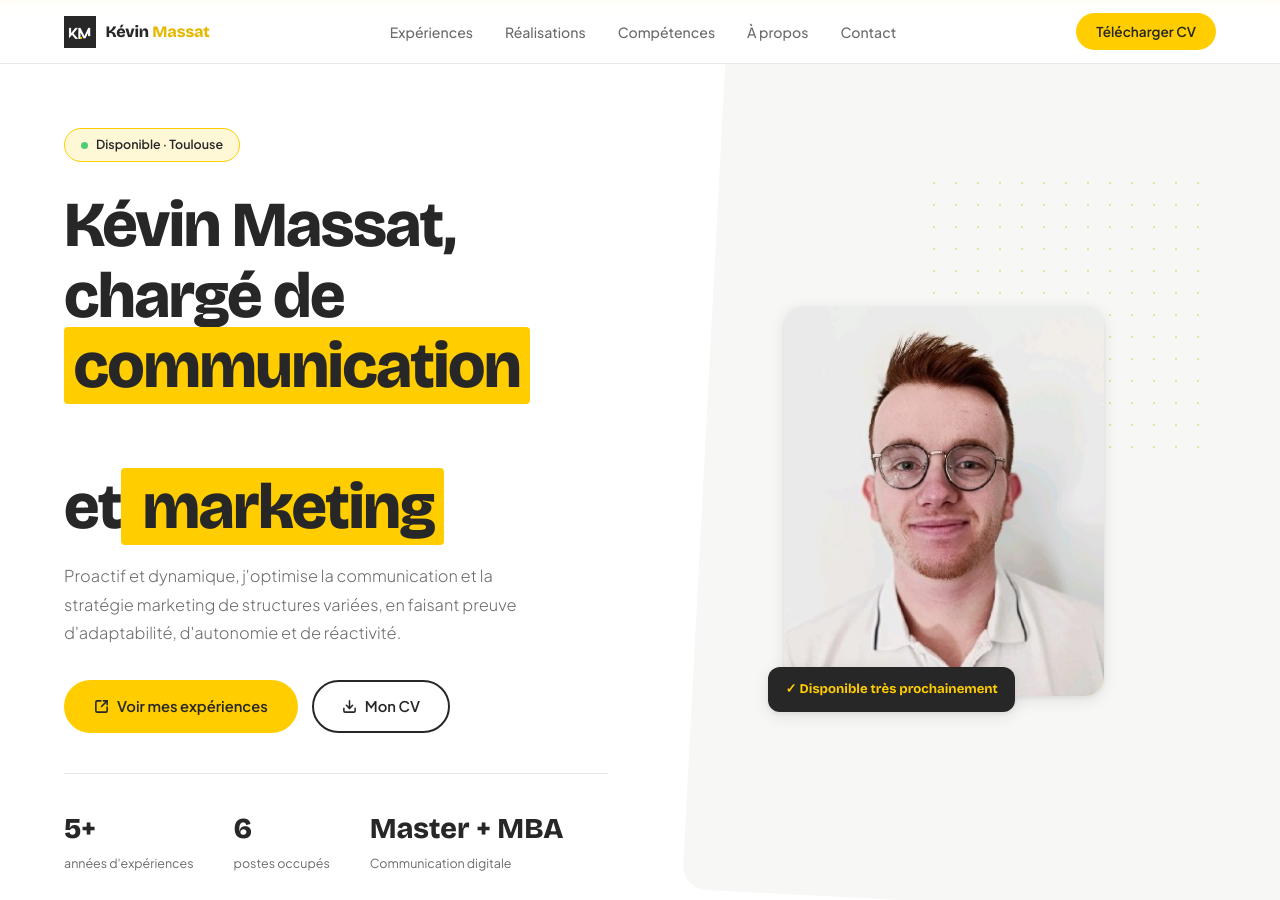
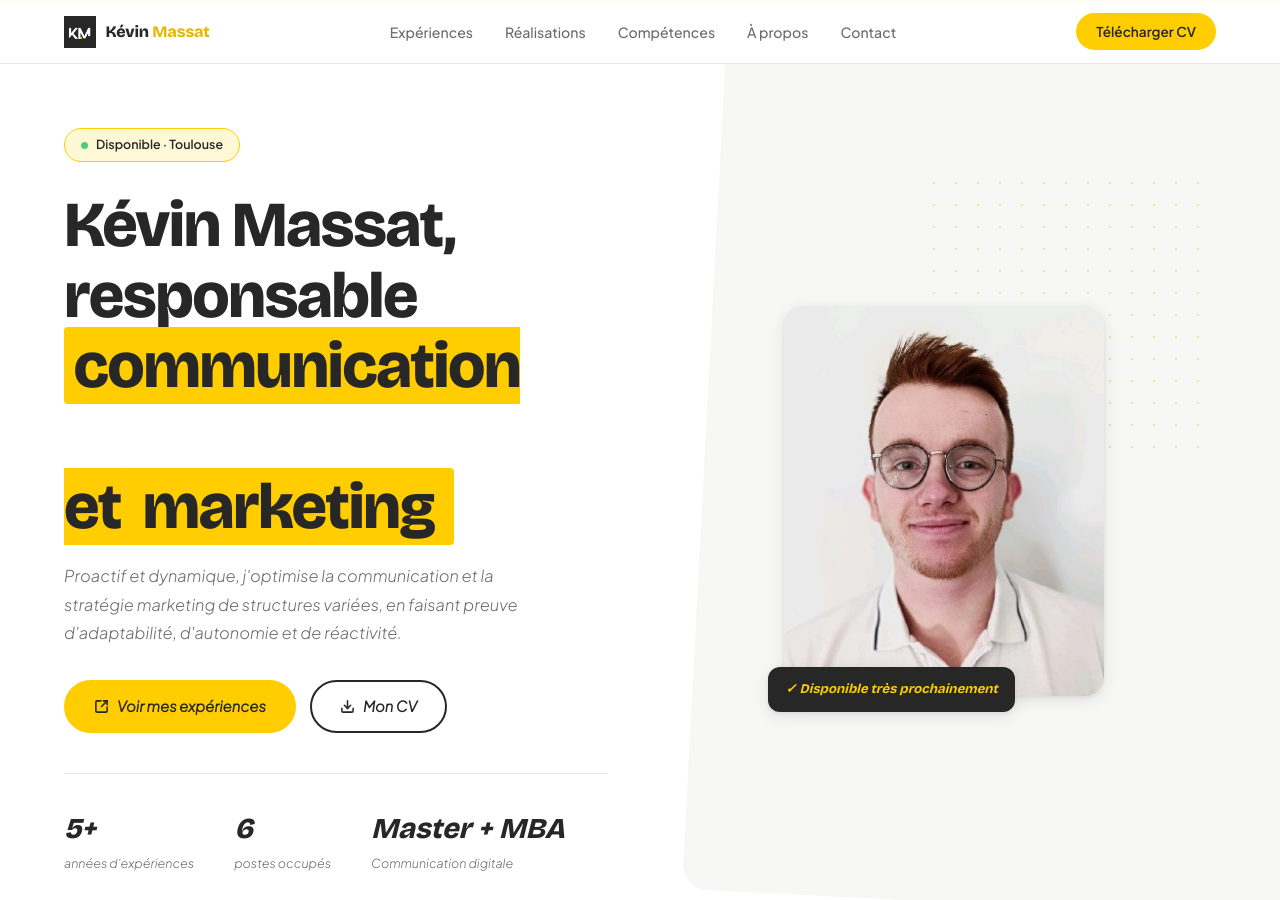
Before and after one commit to kmassat/portfolio-kevin-massat, a Jekyll site: the page built from index.html, in a window 1280 px wide and 900 px high. Built offline with Jekyll 4.4.1, drawn with Linux system fonts in a browser that asks for light colours.

Commit message:
Update 🏠 Accueil & Compétences “textes”

```diff
--- a/_data/accueil.yml
+++ b/_data/accueil.yml
@@ -1,5 +1,5 @@
 badge: Disponible · Toulouse
-titre: Kévin Massat,<br>chargé de <em>communication</em></br><br>et<em> marketing</em>
+titre: Kévin Massat,<br>responsable <em>communication</br><br>et<em> marketing</em></br>
 sous_titre: Proactif et dynamique, j'optimise la communication et la stratégie marketing de structures variées, en faisant preuve d'adaptabilité, d'autonomie et de réactivité.
 lien_cv: https://acrobat.adobe.com/id/urn:aaid:sc:EU:18551f05-b2a7-45f2-8be4-f11be752ca26
 email: kevin.massat82@gmail.com
```
